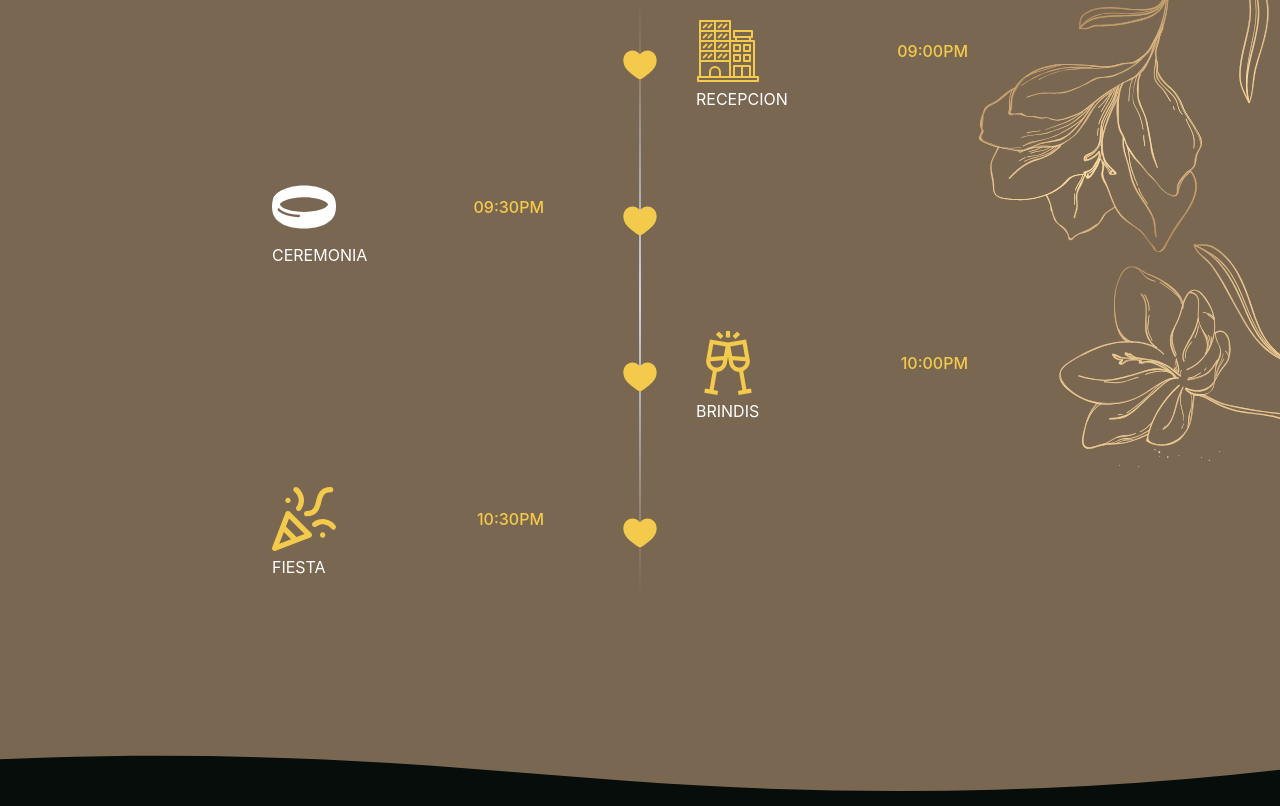
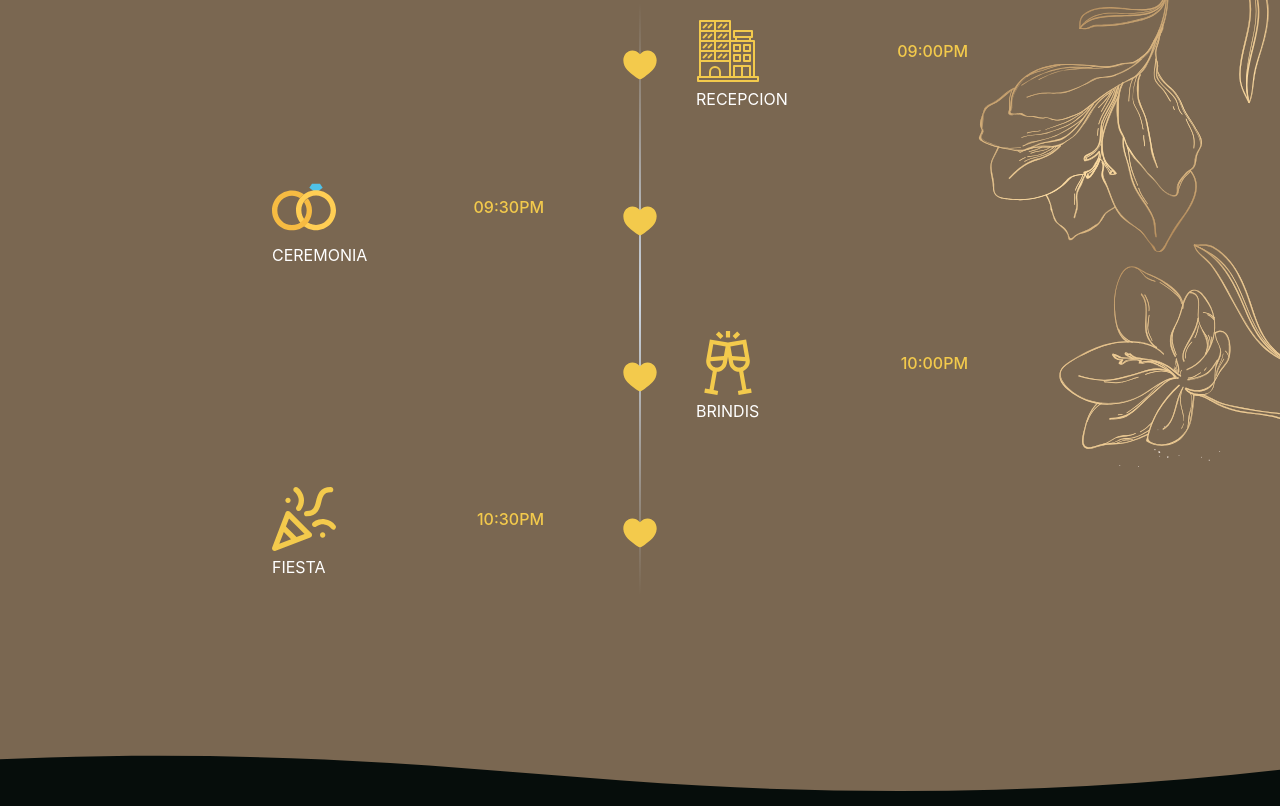
Before and after one commit to dcastro2705/basic, a plain HTML site: page index.html in a window 1280 px wide. Shown: the part 1757-2563 px from the top of the page. Drawn offline with nearby package versions, Linux system fonts and the light colour scheme.

Commit message:
Update index.html

```diff
--- a/index.html
+++ b/index.html
@@ -98,7 +98,7 @@
                                     <div class="w-[calc(100%-4rem)] md:w-[calc(50%-2.5rem)] p-4">
                                         <div class="flex items-center justify-between space-x-2 mb-1">
                                             <div class="w-16 h-16">
-                                                <svg version="1.1" id="_x32_" xmlns="http://www.w3.org/2000/svg" xmlns:xlink="http://www.w3.org/1999/xlink" viewBox="0 0 512 512" xml:space="preserve" fill="#000000"><g id="SVGRepo_bgCarrier" stroke-width="0"></g><g id="SVGRepo_tracerCarrier" stroke-linecap="round" stroke-linejoin="round"></g><g id="SVGRepo_iconCarrier"> <style type="text/css">  .st0{fill:#F3CA4C;}  </style> <g> <path class="st0" d="M504.041,193.859c-14.703-57.156-117.75-108.953-248.047-108.953c-130.281,0-233.344,51.797-248.047,108.953 C-2.975,227.594-1.49,272.891,5.447,299c18.375,78.391,113.594,128.094,250.547,128.094c136.938,0,232.172-49.703,250.547-128.094 C513.494,272.891,514.979,227.594,504.041,193.859z M214.354,337.813c-58.125-1.266-109.766-17.5-140.094-33.625 c-10.156-5.453-17.922-10.75-23.297-16.438c-2.984-3.313-5.609-6.75-6.406-12.078c-0.656-5.219,3.031-9.953,8.234-10.594 c4.984-0.625,9.469,2.781,10.391,7.656l0.063-0.016l0.016,0.016l0.094,0.172c0.188,0.328,0.688,1.031,1.5,1.891 c1.609,1.75,4.422,4.109,8.234,6.656c7.609,5.109,19.047,10.953,33.094,16.375c28.156,10.875,66.875,20.172,108.563,21.016 c5.25,0.109,9.391,4.438,9.297,9.672C223.932,333.75,219.604,337.922,214.354,337.813z M255.994,295.906 c-91.391,0-183.375-25.078-192.563-59.313c2.344-29.641,101.172-59.297,192.563-59.297s190.234,29.656,192.578,59.297 C439.385,270.828,347.385,295.906,255.994,295.906z"></path> </g> </g></svg>
+                                                <svg version="1.1" id="Layer_1" xmlns="http://www.w3.org/2000/svg" xmlns:xlink="http://www.w3.org/1999/xlink" viewBox="0 0 511.983 511.983" xml:space="preserve" fill="#000000"><g id="SVGRepo_bgCarrier" stroke-width="0"></g><g id="SVGRepo_tracerCarrier" stroke-linecap="round" stroke-linejoin="round"></g><g id="SVGRepo_iconCarrier"> <polygon style="fill:#4FC2E9;" points="405.346,100.998 352.02,143.653 298.71,100.998 320.037,68.999 384.019,68.999 "></polygon> <path style="fill:#FFCE54;" d="M352.02,122.326c-88.333,0-159.94,71.607-159.94,159.948s71.607,159.948,159.94,159.948 c88.341,0,159.963-71.607,159.963-159.948S440.361,122.326,352.02,122.326z M352.02,399.566 c-64.779,0-117.293-52.514-117.293-117.293S287.241,164.98,352.02,164.98c64.795,0,117.309,52.514,117.309,117.293 S416.815,399.566,352.02,399.566z"></path> <path style="fill:#F6BB42;" d="M255.726,215.306c13.562,19.125,21.53,42.499,21.53,67.732c0,64.779-52.521,117.293-117.3,117.293 c-64.787,0-117.301-52.514-117.301-117.293s52.514-117.309,117.301-117.309c23.983,0,46.288,7.219,64.873,19.577 c8.796-11.515,19.116-21.812,30.663-30.562c-26.655-19.89-59.724-31.67-95.536-31.67C71.615,123.074,0,194.697,0,283.037 s71.615,159.948,159.956,159.948s159.956-71.605,159.956-159.946c0-36.921-12.515-70.904-33.515-97.981 C274.397,193.167,264,203.432,255.726,215.306z"></path> </g></svg>
                                             </div>
                                             <time class="text-md font-medium text-oro pr-10">09:30PM</time>
                                         </div>
```
